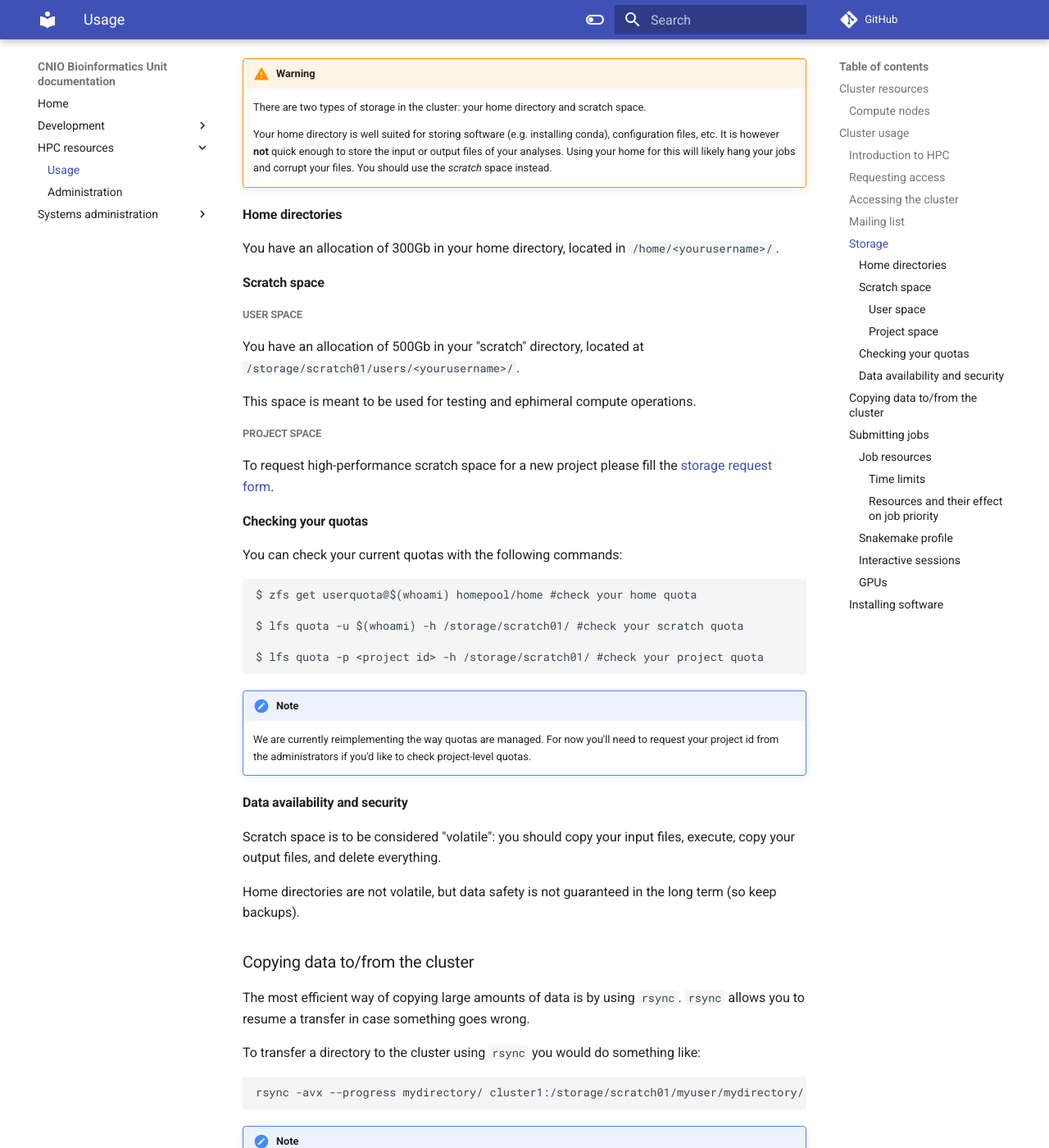
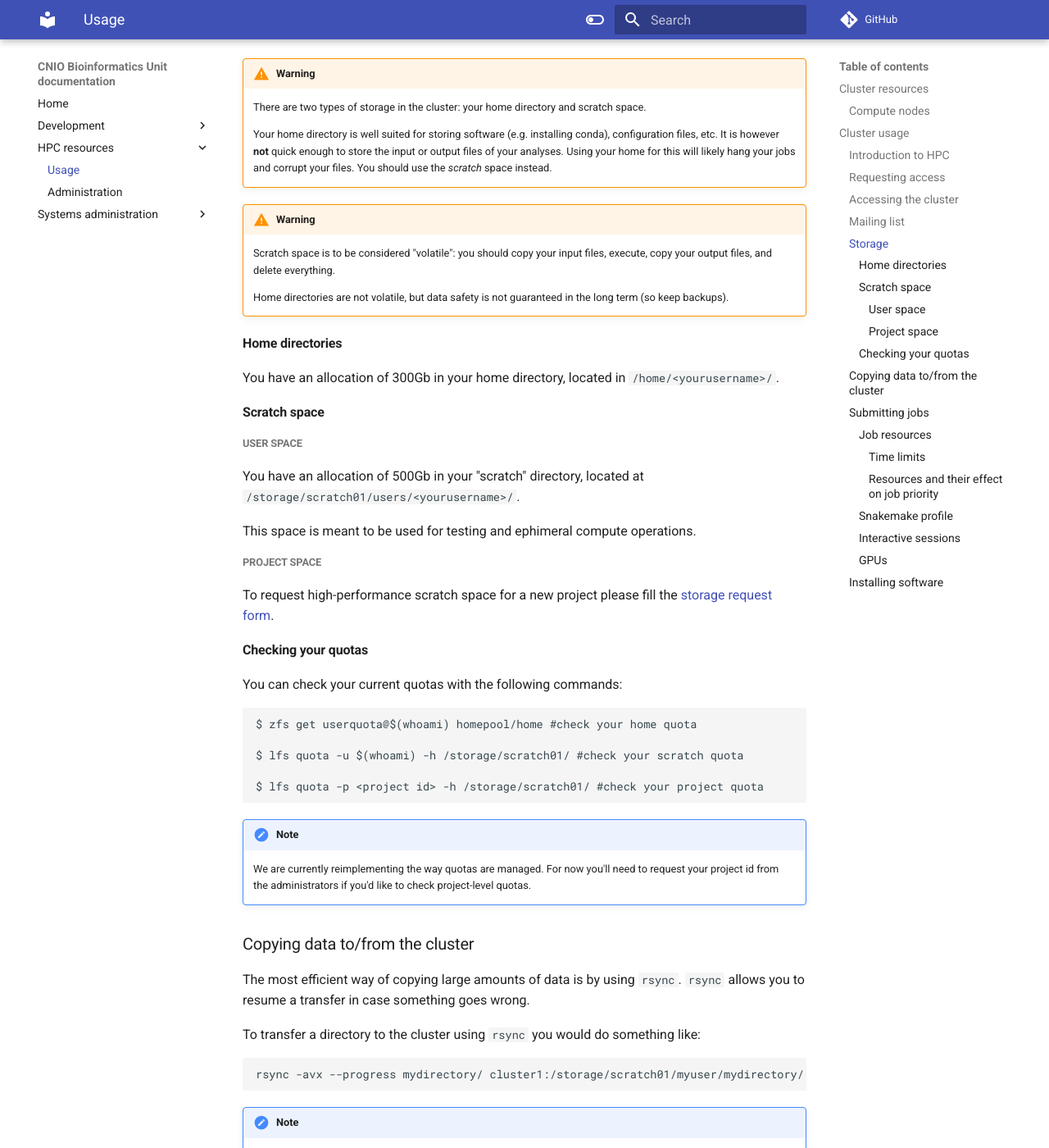
Before and after one commit to cnio-bu/cnio-bu.github.io, an MkDocs documentation site: the page built from docs/hpc/usage.md, in a window 1280 px wide and 1400 px high, scrolled down 1440 px. Shown: the whole window at 82% size. Built offline with MkDocs 1.6.1 and Material for MkDocs 9.7.7, drawn with Linux system fonts in a browser that asks for light colours; comment, search, counter and statistics services are not loaded; some of the changed lines change nothing that is shown.

Commit message:
Promote volatiliy section to warning

```diff
--- a/docs/hpc/usage.md
+++ b/docs/hpc/usage.md
@@ -59,6 +59,15 @@ to stay up to date. The list has very low traffic.
     Using your home for this will likely hang your jobs and corrupt your files. You should use the
     *scratch* space instead.
 
+!!! Warning
+
+    Scratch space is to be considered "volatile": you should copy your
+    input files, execute, copy your output files, and delete everything.
+
+    Home directories are not volatile, but data safety is not guaranteed in
+    the long term (so keep backups).
+
+
 #### Home directories
 
 You have an allocation of 300Gb in your home directory, located in
@@ -95,14 +104,6 @@ $ lfs quota -p <project id> -h /storage/scratch01/ #check your project quota
     We are currently reimplementing the way quotas are managed. For now you'll
     need to request your project id from the administrators if you'd like to
     check project-level quotas.
-
-#### Data availability and security
-
-Scratch space is to be considered "volatile": you should copy your
-input files, execute, copy your output files, and delete everything.
-
-Home directories are not volatile, but data safety is not guaranteed in
-the long term (so keep backups).
 
 ### Copying data to/from the cluster
 
```
